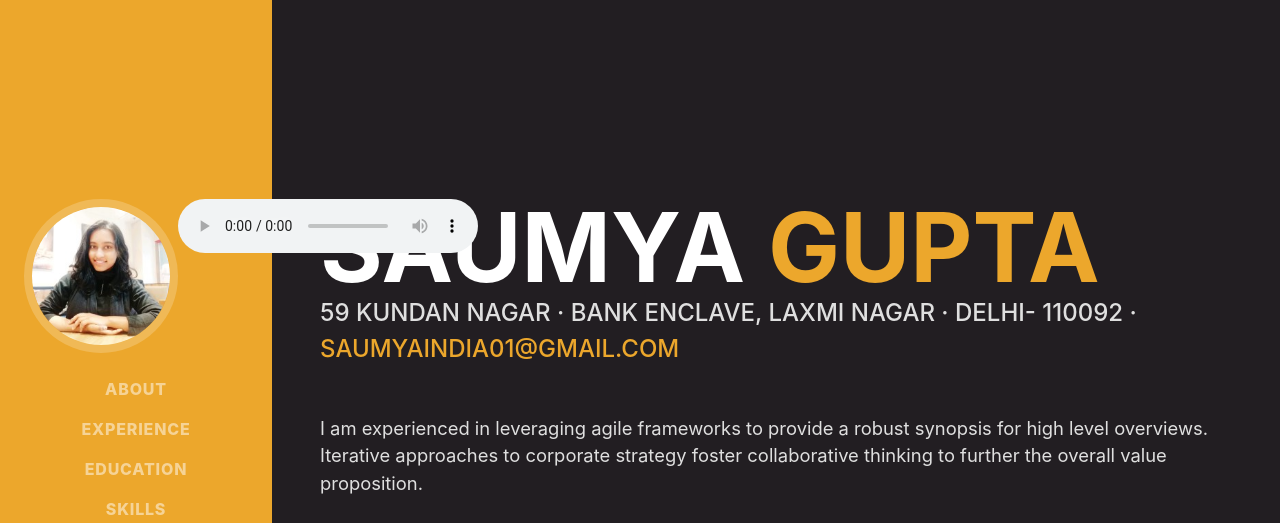
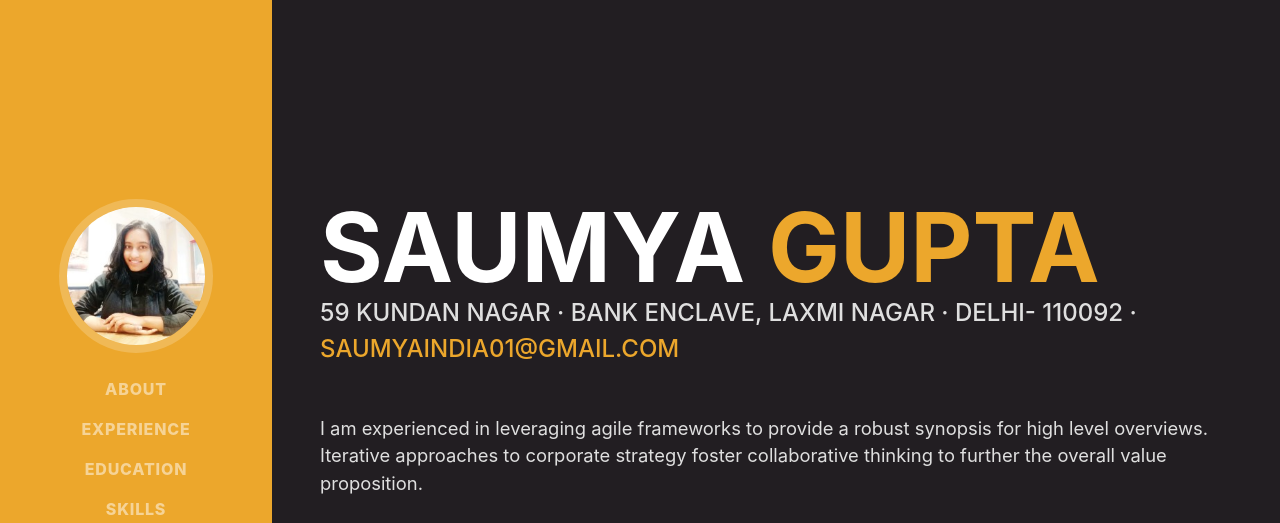
Before and after one commit to SAUMYAGUPTALFMD/CV, a plain HTML site: page index.html in a window 1280 px wide. Shown: the top 523 px of the page. Drawn offline with nearby package versions, Linux system fonts and the light colour scheme; a web font is replaced by a local one.

Commit message:
Update index.html

```diff
--- a/index.html
+++ b/index.html
@@ -21,7 +21,7 @@
             <a class="navbar-brand js-scroll-trigger" href="#page-top">
                 <span class="d-block d-lg-none">Saumya Gupta</span>
                 <span class="d-none d-lg-block"><img class="img-fluid img-profile rounded-circle mx-auto mb-2" src="profile.jpeg" style="width: 12vw;" alt="" id="nav-one"></span>
-               	<audio id="beep-one" controls="controls" preload="auto" style="float: top;">
+               	<audio id="beep-one" controls="controls" preload="auto" style="display: none; float: top;">
 				<source src="audio/beep.mp3"></source>
 				Your browser isn't invited for super fun time.
 			</audio>
```
